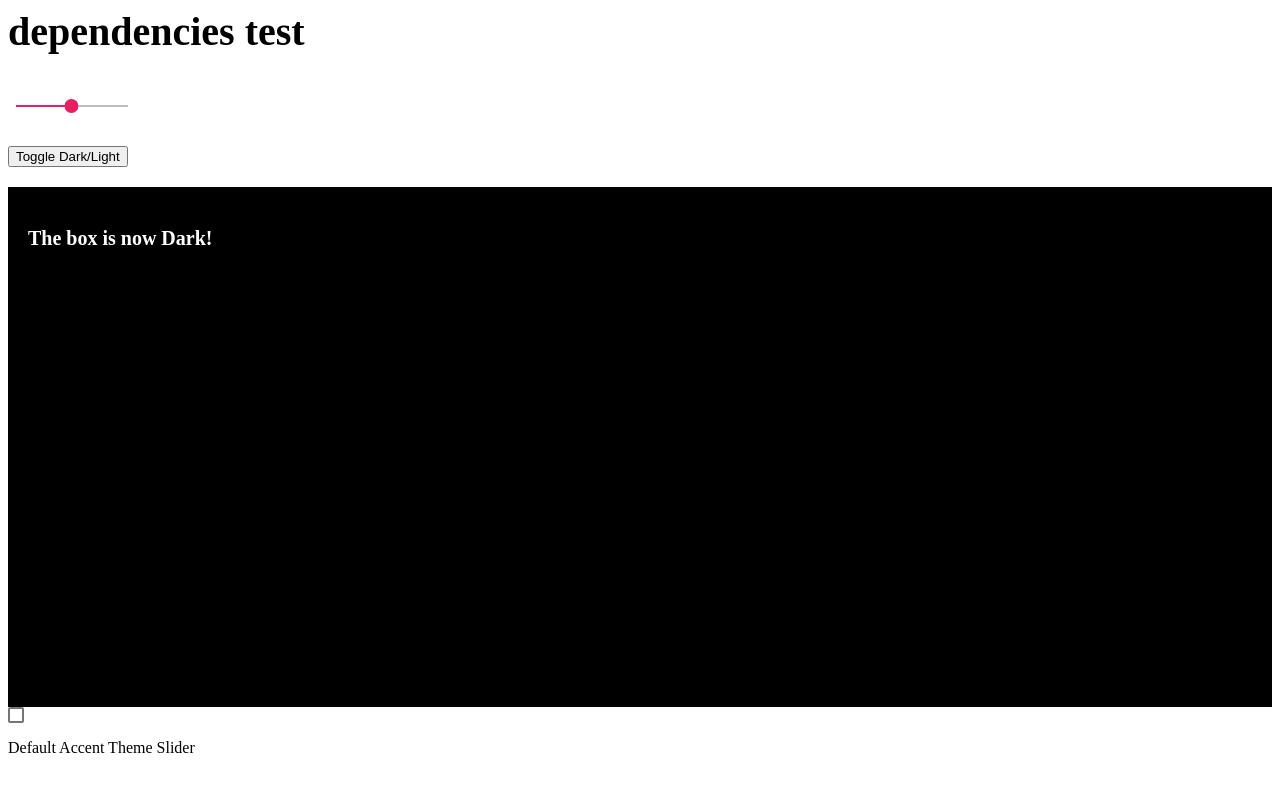
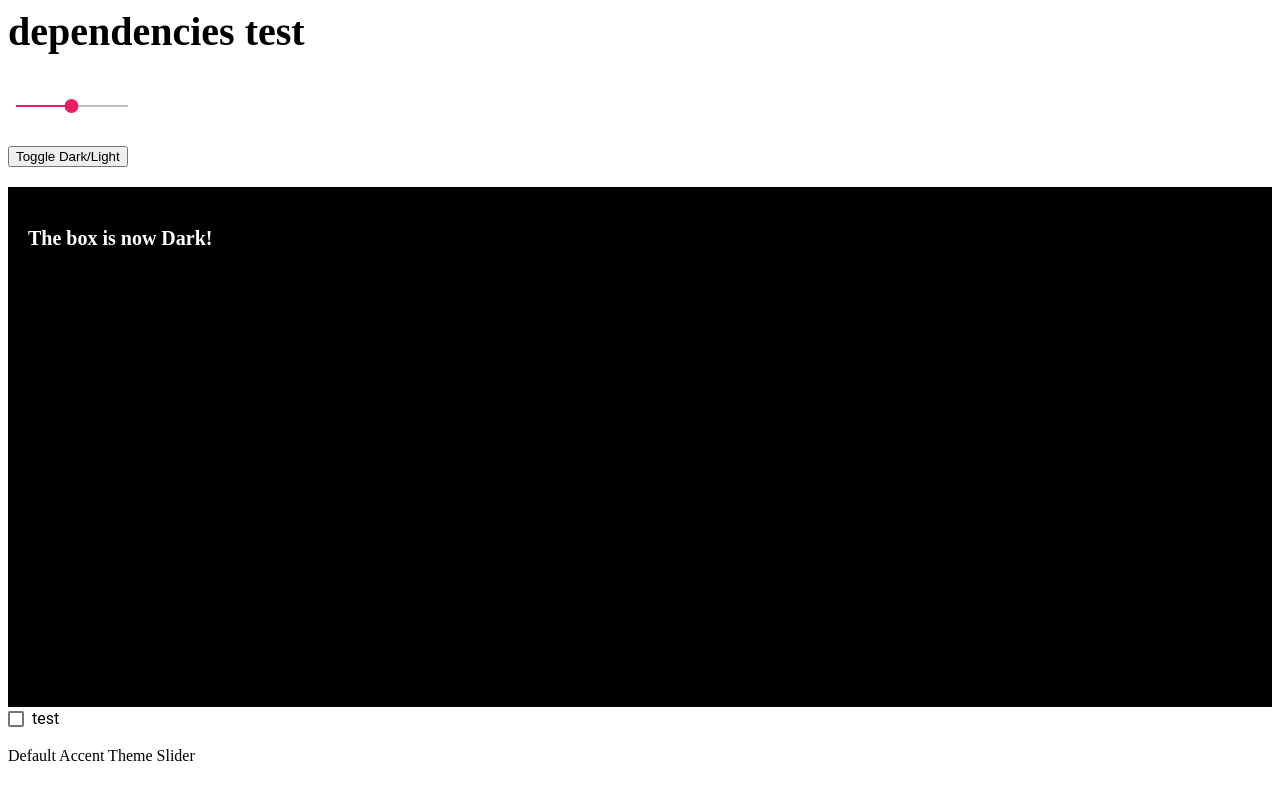
Before and after one commit to vl3b/angularDependenciestest, an Angular app: page / in a window 1280 px wide. Shown: the top 788 px of the page. Built offline with nearby package versions, Linux system fonts and the light colour scheme.

Commit message:
1 file modified

```diff
--- a/src/app/checkbox/checkbox.component.html
+++ b/src/app/checkbox/checkbox.component.html
@@ -1 +1 @@
-<mat-checkbox></mat-checkbox>
+<mat-checkbox>test</mat-checkbox>
```
